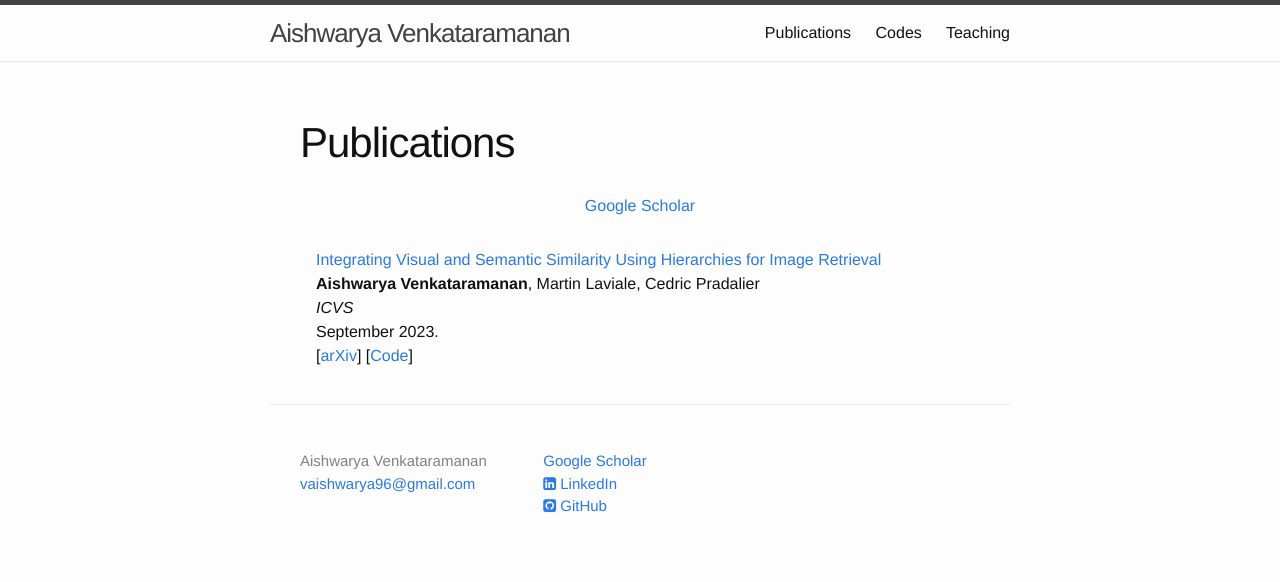
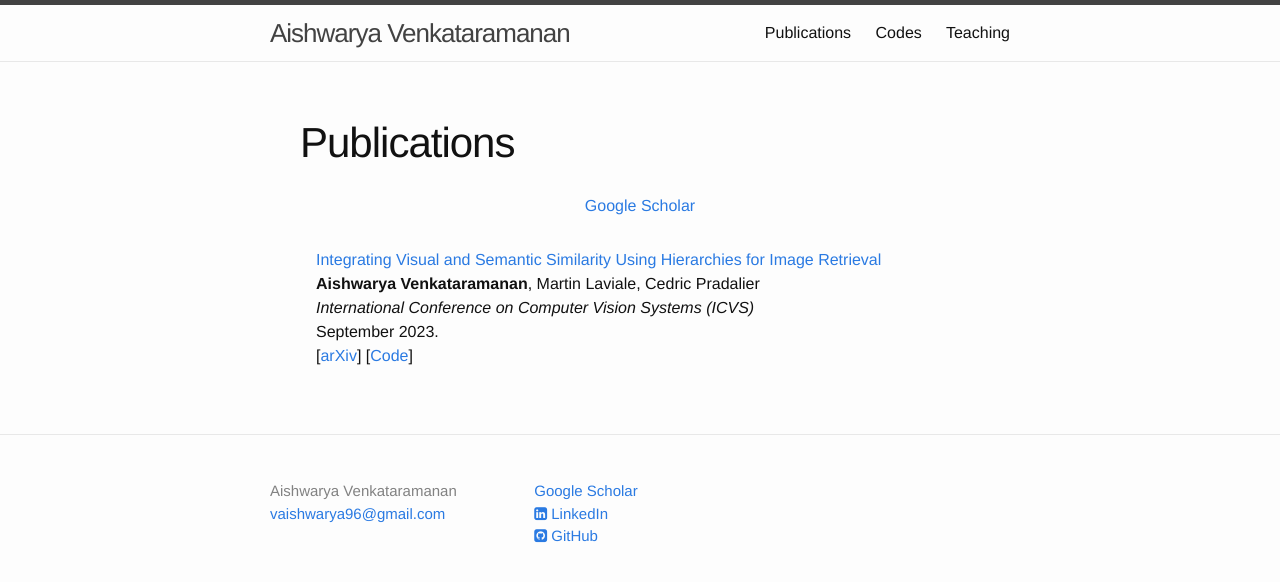
Before and after one commit to vaishwarya96/vaishwarya96.github.io, a Jekyll site: the page built from publications/index.html, in a window 1280 px wide. Shown: the top 582 px of the page. Built offline with Jekyll 4.4.1, drawn with Linux system fonts in a browser that asks for light colours; nearby versions of some CDN libraries; a style sheet for code colours, icons or effects is not loaded.

Commit message:
Adding publications

```diff
--- a/publications/index.html
+++ b/publications/index.html
@@ -45,7 +45,7 @@ layout: default
 
         <br>
         <b>Aishwarya Venkataramanan</b>, Martin Laviale, Cedric Pradalier<br>
-        <i>ICVS</i><br>
+        <i>International Conference on Computer Vision Systems (ICVS)</i><br>
 
         September 2023.<br>
 
@@ -59,3 +59,6 @@ layout: default
 
 
     </tbody></table>
+</div>
+
+</article>
```
